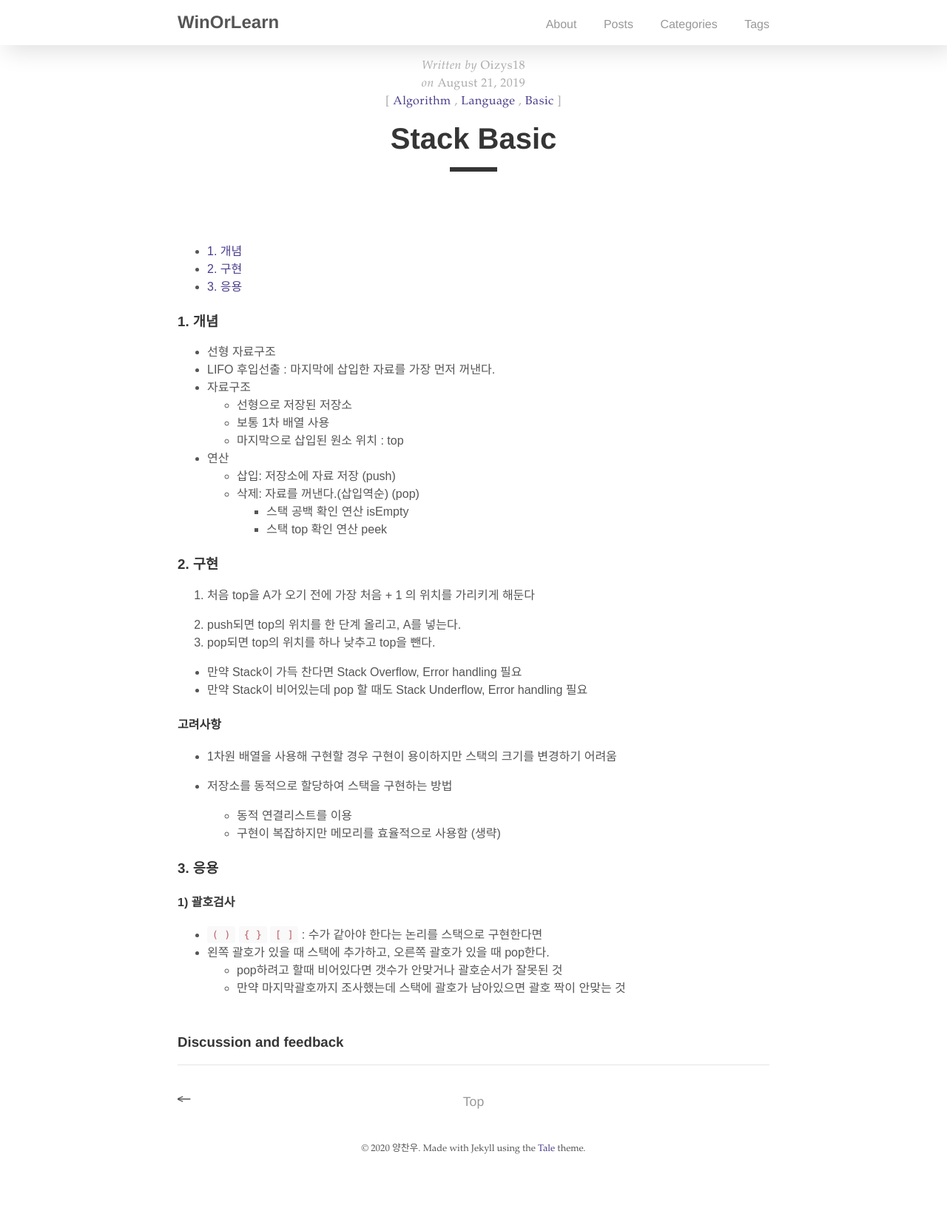
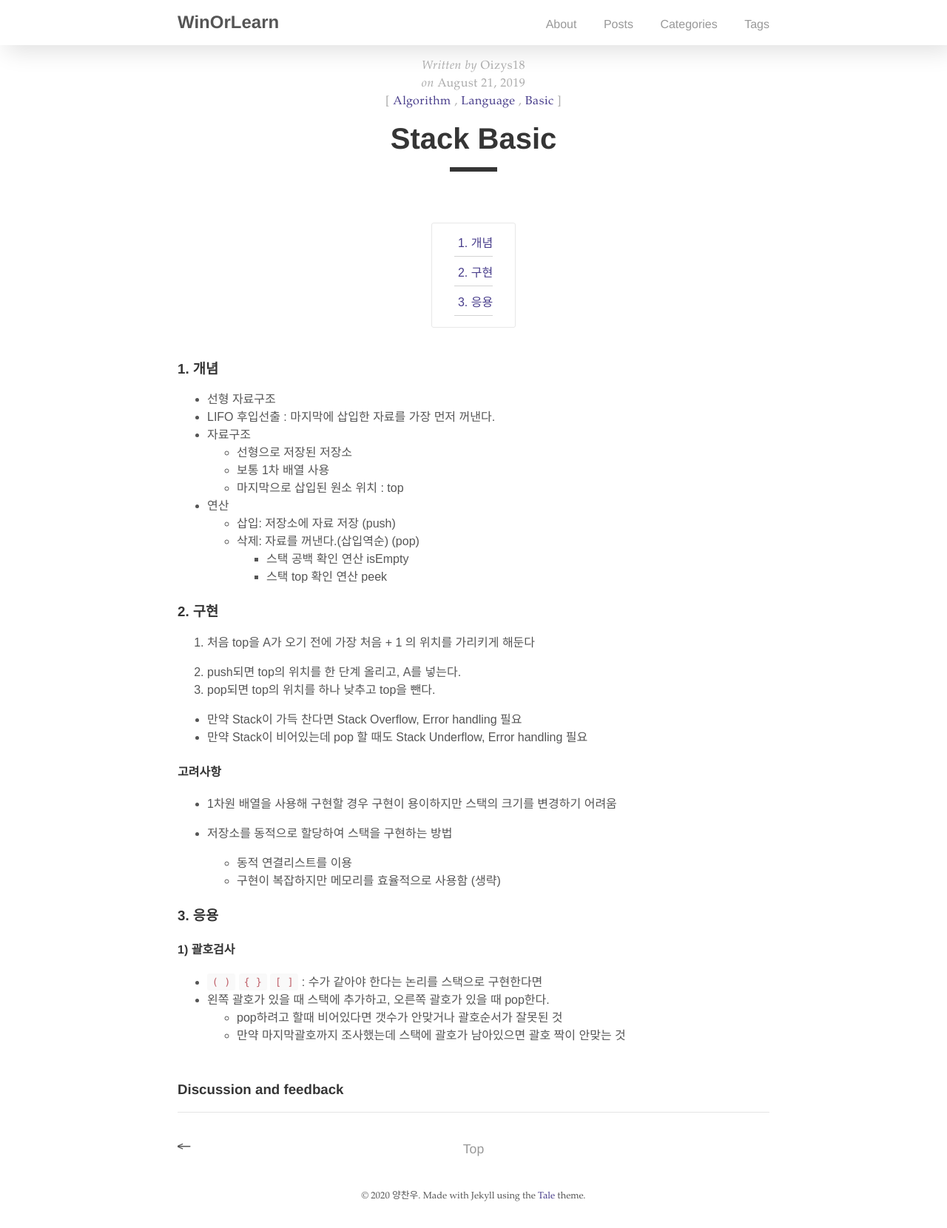
Before and after one commit to Oizys18/blog_depreciated, a Jekyll site: the page built from _posts/Algorithm/2019-08-21-Stack.md, in a window 1280 px wide. Shown: the whole page at 74% size. Built offline with Jekyll 4.4.1, drawn with Linux system fonts in a browser that asks for light colours; comment, search, counter and statistics services are not loaded; the table of contents is made by our own code; before the commit the page ends 1596 px from its top, so only the background shows below that.

Commit message:
Mod jekyll-toc settings

```diff
--- a/_layouts/post.html
+++ b/_layouts/post.html
@@ -1,7 +1,6 @@
 ---
 layout: default
 ---
-
 <div class="post">
   <div class="post-info">
     <span>Written by</span>
@@ -27,9 +26,9 @@ layout: default
   <h1 class="post-title">{{ page.title }}</h1>
   <div class="post-line"></div>
   <div class="table-of-contents">
-
+    {% toc %}
   </div>
-  {{ content | toc }}
+  {{ content }}
 </div>
 
 {% if page.comments %}
```
Also changed, not shown: _posts/Algorithm/2019-08-21-Stack.md (+2 -7 lines).
